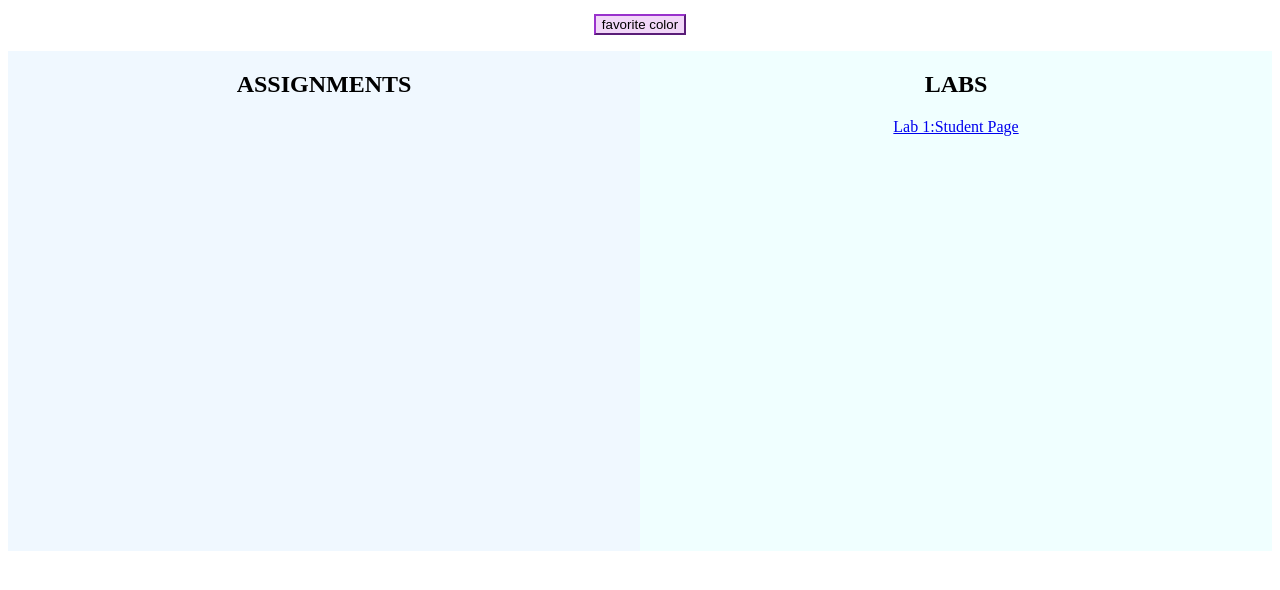
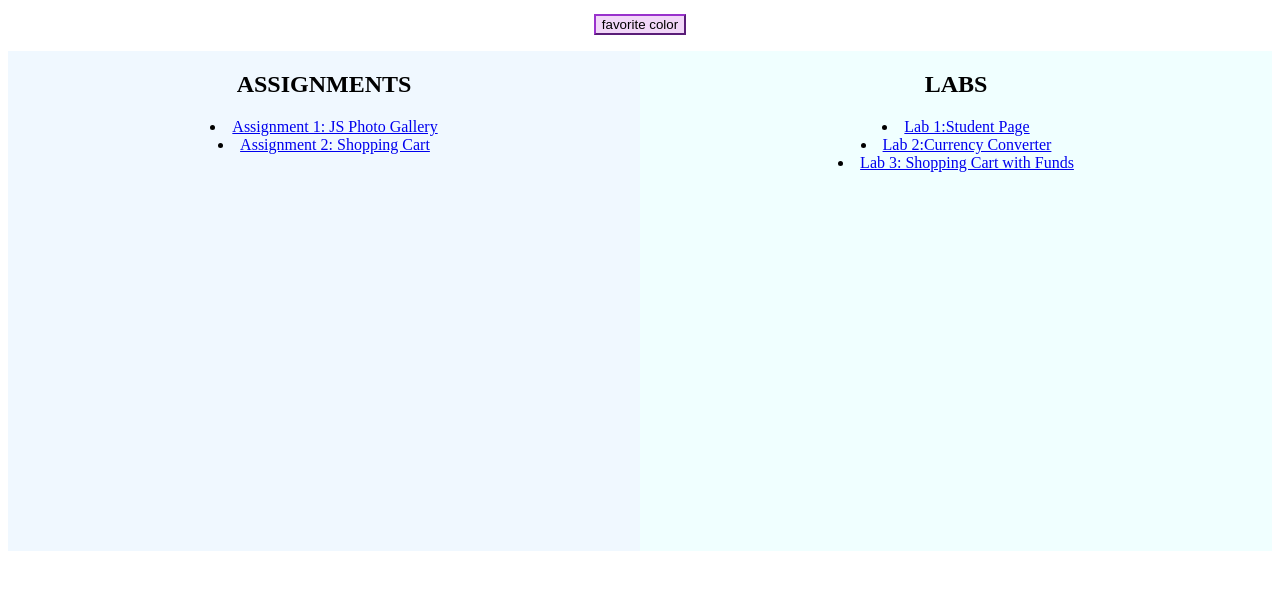
Before and after one commit to uscwebdev/itp301-submissions-michellenyu, a plain HTML site: page index.html in a window 1280 px wide. Shown: the part 100-690 px from the top of the page. Drawn offline with Linux system fonts and the light colour scheme.

Commit message:
Update index.html

```diff
--- a/index.html
+++ b/index.html
@@ -31,9 +31,14 @@
             <p><button id="btn-click">favorite color</button></p>
         </div>
         <div class="row">
-            <div class="column" style="background-color:aliceblue"><h2>ASSIGNMENTS</h2></div>
+            <div class="column" style="background-color:aliceblue"><h2>ASSIGNMENTS</h2>
+                <li><a href="assignment_01.html">Assignment 1: JS Photo Gallery</a></li>
+                <li><a href="assignment_02 shopping cart.html">Assignment 2: Shopping Cart</a></li>
+            </div>
             <div class="column" style="background-color:azure"><h2>LABS</h2>
-                <a href="index.html">Lab 1:Student Page</a>
+                <li><a href="index.html">Lab 1:Student Page</a></li>
+                <li><a href="lab_02.html">Lab 2:Currency Converter</a></li>
+                <li><a href="lab_03/lab_03.html">Lab 3: Shopping Cart with Funds</a></li>
             </div>
         </div>
 
```
